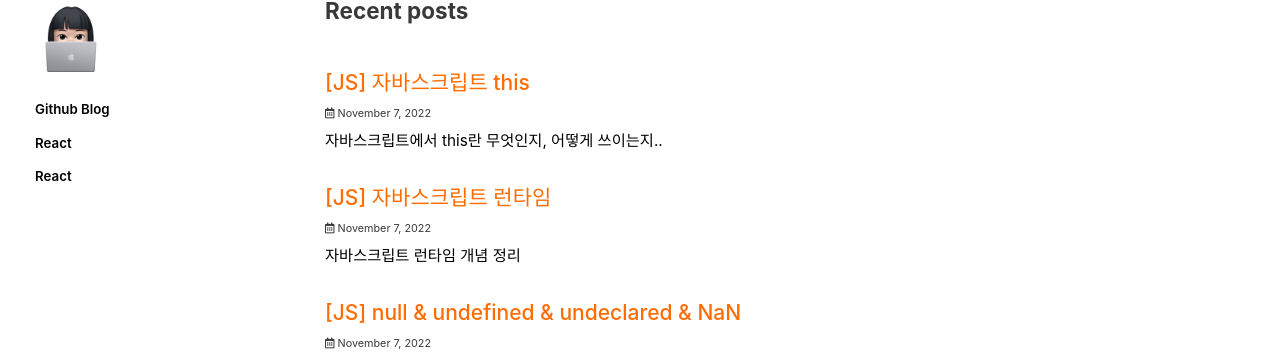
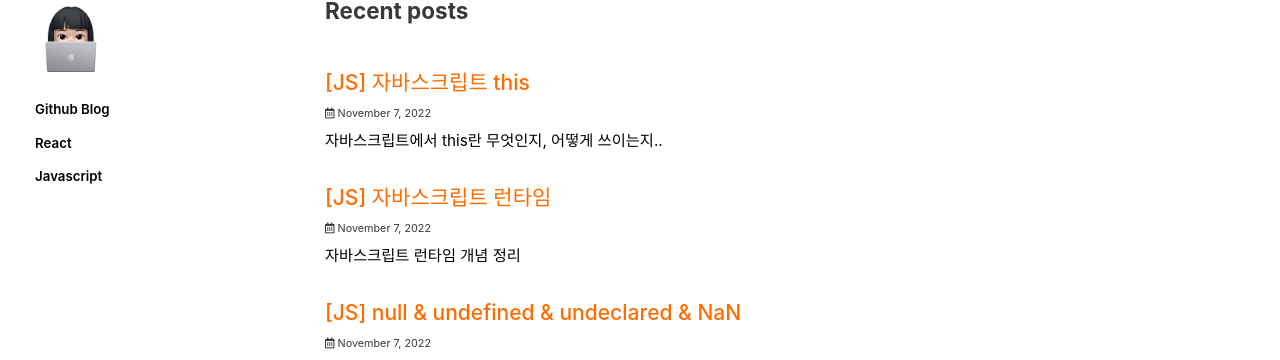
Before and after one commit to hwanyb/hwanyb.github.io, a Jekyll site: the page built from index.html, in a window 1280 px wide. Shown: the part 137-497 px from the top of the page. Built offline with Jekyll 4.4.1, drawn with Linux system fonts in a browser that asks for light colours; cached includes are drawn as plain includes; some web fonts are replaced; the list of posts is cut into pages by our own code.

Commit message:
Docs : Edit Category Title - 자바스크립트 카테고리 제목 오타 수정

```diff
--- a/_data/navigation.yml
+++ b/_data/navigation.yml
@@ -22,5 +22,5 @@ categories:
     url: /categories/Github Blog/
   - title: "React"
     url: /categories/React/
-  - title: "React"
+  - title: "Javascript"
     url: /categories/Javascript/
```
